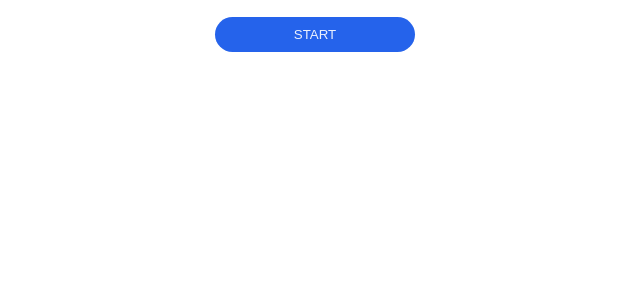
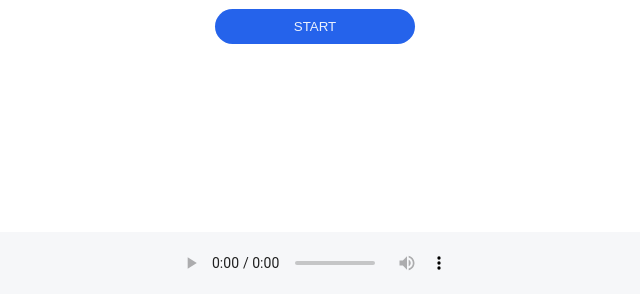
Before and after one commit to rubenvjusto/Pomodoro, a plain HTML site: page index.html in a window 1280 px wide. Shown: the part 506-814 px from the top of the page, without its empty margins (325-965 px from the left). Drawn offline with Linux system fonts and the light colour scheme.

Commit message:
footer music

```diff
--- a/index.html
+++ b/index.html
@@ -27,6 +27,8 @@
 </head>
 
 <body>
+    <header> </header>
+    <main>
         <div class="pomodoro-container">
             <div class="pomodoro-container-child">
                 <div class="timer">
@@ -38,6 +40,11 @@
             </div>
 
         </div>
+    </main>
+    <footer>
+        <!-- Audio player -->
+        <audio controls src="./music/chill1.mp3" type="audio.mpg"> </audio>
+    </footer>
 </body>
 
 </html>
--- a/script.js
+++ b/script.js
@@ -17,6 +17,9 @@ function startTimer() {
   // (20*60) = total of seconds of 20 minutes
   // number of seconds
 
+  // Runs the code inside every 1second
+  //It returns an ID (intervalId)
+  // If we have reached 0seconds, then stop the loop
   intervalId = setInterval(() => {
     if (totalSeconds <= 0) {
       clearInterval(intervalId);
@@ -24,10 +27,21 @@ function startTimer() {
       return;
     }
 
-    totalSeconds--;
-    const m = Math.floor(totalSeconds / 60);
-    const s = totalSeconds % 60;
+    totalSeconds--; //If we are above 0 seconds, substract one second.
+    // Convert total seconds into munutes + seconds
+    const m = Math.floor(totalSeconds / 60); // full minutes
+    const s = totalSeconds % 60; // remainder seconds
     countdownElement.textContent =
       `${String(m).padStart(2, "0")}:${String(s).padStart(2, "0")}`;
   }, 1000);
+
+  //Pad start ensures the string is at least 2 character longs, padding with 0 if is shorter
+
+  //String(5).padStart(2, "0") // "05"
+  // String(12).padStart(2, "0") // "12"
+
+  // This way it looks like MM : SS
+
+
+
 }
--- a/styles.css
+++ b/styles.css
@@ -1,3 +1,19 @@
+html, body {
+  margin: 0;
+  padding: 0;
+  height: 100%;
+  overflow: hidden; /* prevent scrolling */
+}
+
+body {
+  display: flex;
+  justify-content: center;
+  align-items: center;
+  height: 100vh;       /* full viewport height */
+  background: #fff;
+  box-sizing: border-box;
+}
+
 .pomodoro-container {
 
     display: flex;
@@ -48,3 +64,35 @@
     color: rgba(255, 255, 255, 0.909);
     border-radius: 20px;
 }
+
+
+/* footer: music playlist */
+
+footer {
+  position: fixed;
+  bottom: 0;
+  left: 0;
+  width: 100%;
+  background-color: lightgray;
+  background: #f6f7f9;  /* optional */
+  padding: .25rem;
+  display: flex;
+  justify-content: center;
+  box-sizing: border-box;
+}
+
+audio {
+    background: transparent;
+    outline: none;
+    border: none;
+}
+
+/* Chrome / Edge / Safari (WebKit/Blink) – remove panel background */
+audio::-webkit-media-controls-enclosure {
+  background: transparent !important;
+  box-shadow: none !important;
+}
+audio::-webkit-media-controls-panel {
+  background: transparent !important;
+  box-shadow: none !important;
+}
```
Also changed, not shown: 1 other file. Lines whose indentation alone changed are shown as unchanged.
